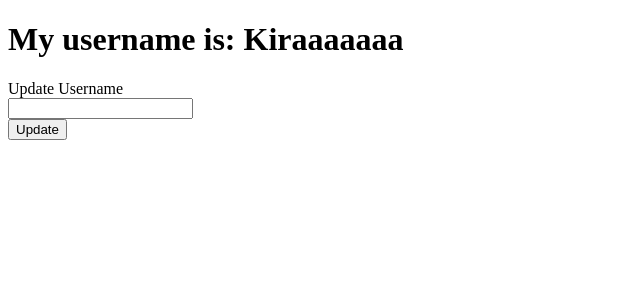
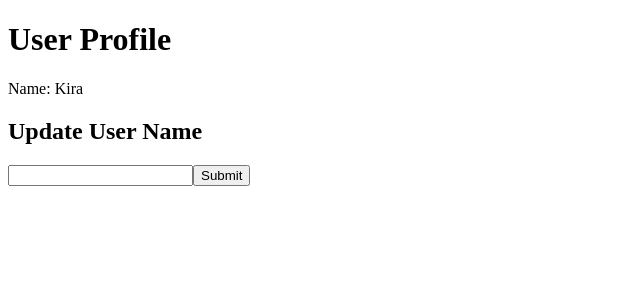
Before and after one commit to Maestro-Kira/react-practice-repository, a React (Vite) app: page / in a window 1280 px wide. Shown: the top 300 px of the page, without its empty margins (0-640 px from the left). Built offline with nearby package versions, Linux system fonts and the light colour scheme.

Commit message:
Rebuild context Api exercise from scratch

```diff
--- a/src/components/UpdateUser.jsx
+++ b/src/components/UpdateUser.jsx
@@ -1,22 +1,27 @@
-import { useContext } from "react";
+import { useContext, useState } from "react";
 import { UserContext } from "./UserContext";
 
 const UpdateUser = () => {
-  const { setUserName } = useContext(UserContext);
+  const { updateUser } = useContext(UserContext);
+  const [newName, setNewName] = useState("");
 
-  const updateInfo = (e) => {
+  const handleSubmit = (e) => {
     e.preventDefault();
-    setUserName(e.target.username.value);
-    e.target.username.value = "";
+    if (newName.trim()) {
+      updateUser(newName);
+      setNewName("");
+    }
   };
   return (
     <div>
-      <form onSubmit={updateInfo}>
-        <label htmlFor="username">Update Username</label>
-        <br />
-        <input type="text" name="username" id="username" />
-        <br />
-        <button type="submit">Update</button>
+      <h2>Update User Name</h2>
+      <form onSubmit={handleSubmit}>
+        <input
+          type="text"
+          value={newName}
+          onChange={(e) => setNewName(e.target.value)}
+        />
+        <button type="submit">Submit</button>
       </form>
     </div>
   );
--- a/src/components/UserContext.jsx
+++ b/src/components/UserContext.jsx
@@ -1,13 +1,18 @@
 import { createContext, useState } from "react";
 
-export const UserContext = createContext(null);
+const UserContext = createContext(null);
 
-export const UserProvider = ({ children }) => {
-  const [userName, setUserName] = useState("Kiraaaaaaa");
+const UserProvider = ({ children }) => {
+  const [user, setUser] = useState({ name: "Kira" });
 
+  const updateUser = (newName) => {
+    setUser({ name: newName });
+  };
   return (
-    <UserContext.Provider value={{ userName, setUserName }}>
+    <UserContext.Provider value={{ user, updateUser }}>
       {children}
     </UserContext.Provider>
   );
 };
+
+export { UserContext, UserProvider };
--- a/src/components/UserProfile.jsx
+++ b/src/components/UserProfile.jsx
@@ -1,11 +1,12 @@
-import React, { useContext } from "react";
+import { useContext } from "react";
 import { UserContext } from "./UserContext";
 
 const UserProfile = () => {
-  const { userName } = useContext(UserContext);
+  const { user } = useContext(UserContext);
   return (
     <div>
-      <h1>My username is: {userName}</h1>
+      <h1>User Profile</h1>
+      <p>Name: {user.name}</p>
     </div>
   );
 };
```
